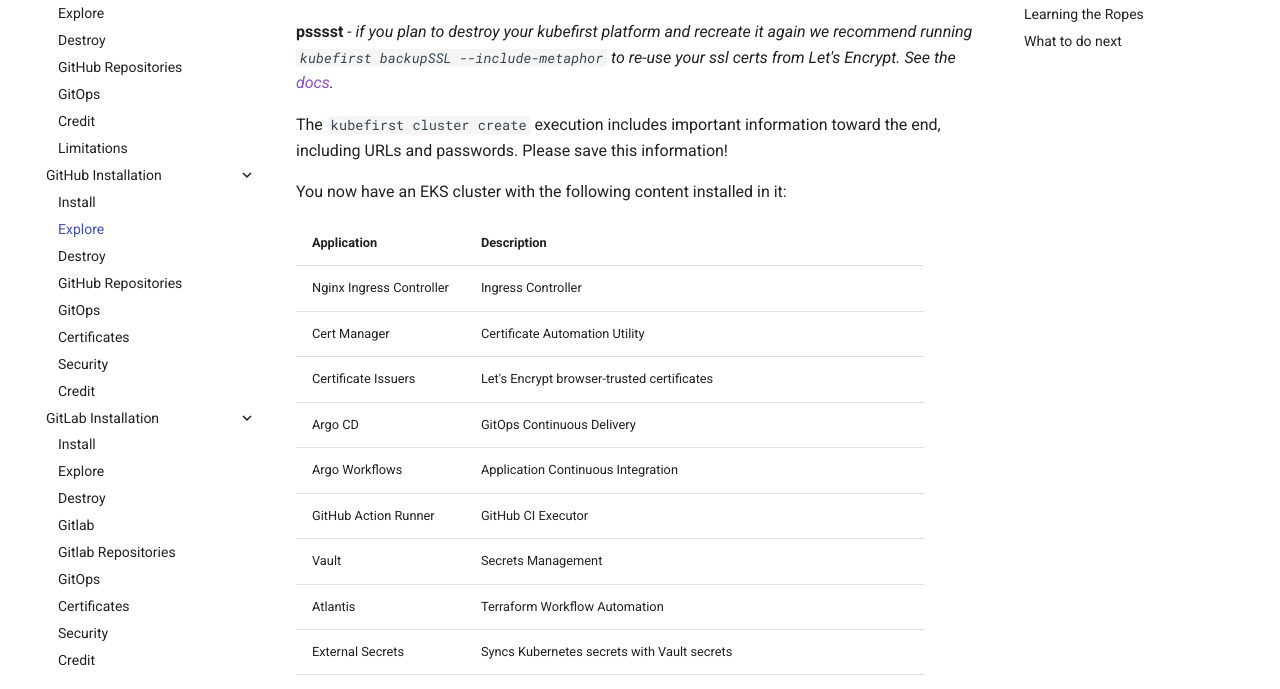
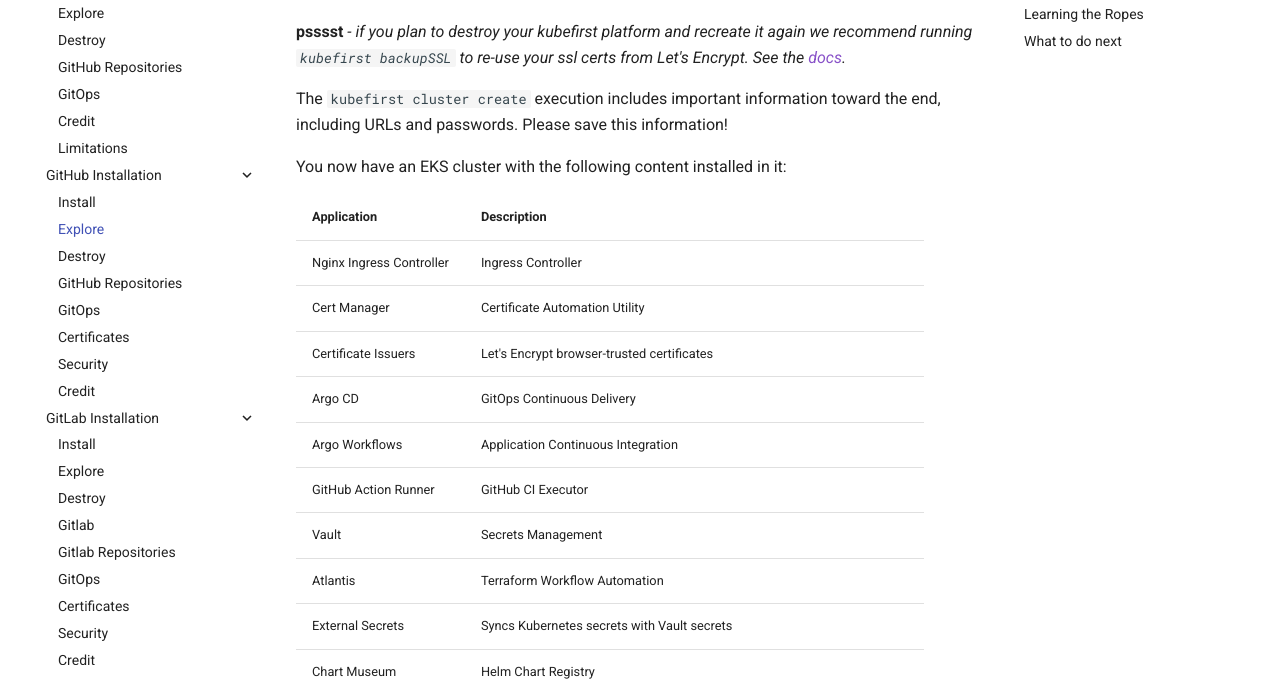
Before and after one commit to konstructio/kubefirst, an MkDocs documentation site: the page built from docs/kubefirst/github/explore.md, in a window 1280 px wide and 900 px high, scrolled down 421 px, cut to the strip 211-900 px from the top of the window. Built offline with MkDocs 1.6.1 and Material for MkDocs 9.7.7, drawn with Linux system fonts in a browser that asks for light colours; comment, search, counter and statistics services are not loaded.

Commit message:
fix: update backupSSL message, metaphor default changed
Signed-off-by: 6za <53096417+6za@users.noreply.github.com>

```diff
--- a/docs/kubefirst/github/explore.md
+++ b/docs/kubefirst/github/explore.md
@@ -6,7 +6,7 @@
   <iframe width="1280" height="400" src="https://www.youtube.com/embed/KEUOaNMUqOM" frameborder="0" allowfullscreen></iframe>
 </div>
 
-**psssst** *- if you plan to destroy your kubefirst platform and recreate it again we recommend running `kubefirst backupSSL --include-metaphor` to re-use your ssl certs from Let's Encrypt. See the [docs](https://docs.kubefirst.io/common/certificates.html#backup-and-restore-certificates).*
+**psssst** *- if you plan to destroy your kubefirst platform and recreate it again we recommend running `kubefirst backupSSL` to re-use your ssl certs from Let's Encrypt. See the [docs](https://docs.kubefirst.io/common/certificates.html#backup-and-restore-certificates).*
 
 The `kubefirst cluster create` execution includes important information toward the end, including URLs and passwords. Please save this information!
 
```
Also changed, not shown: docs/kubefirst/gitlab/explore.md (+1 -1 lines).
